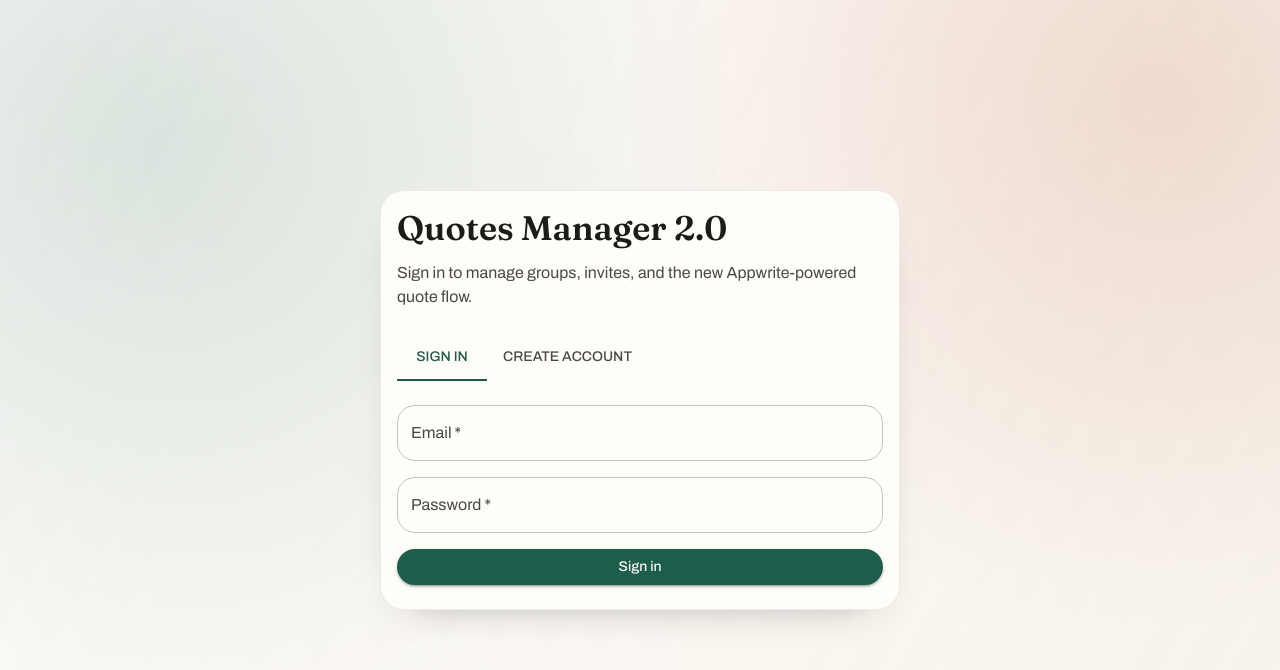
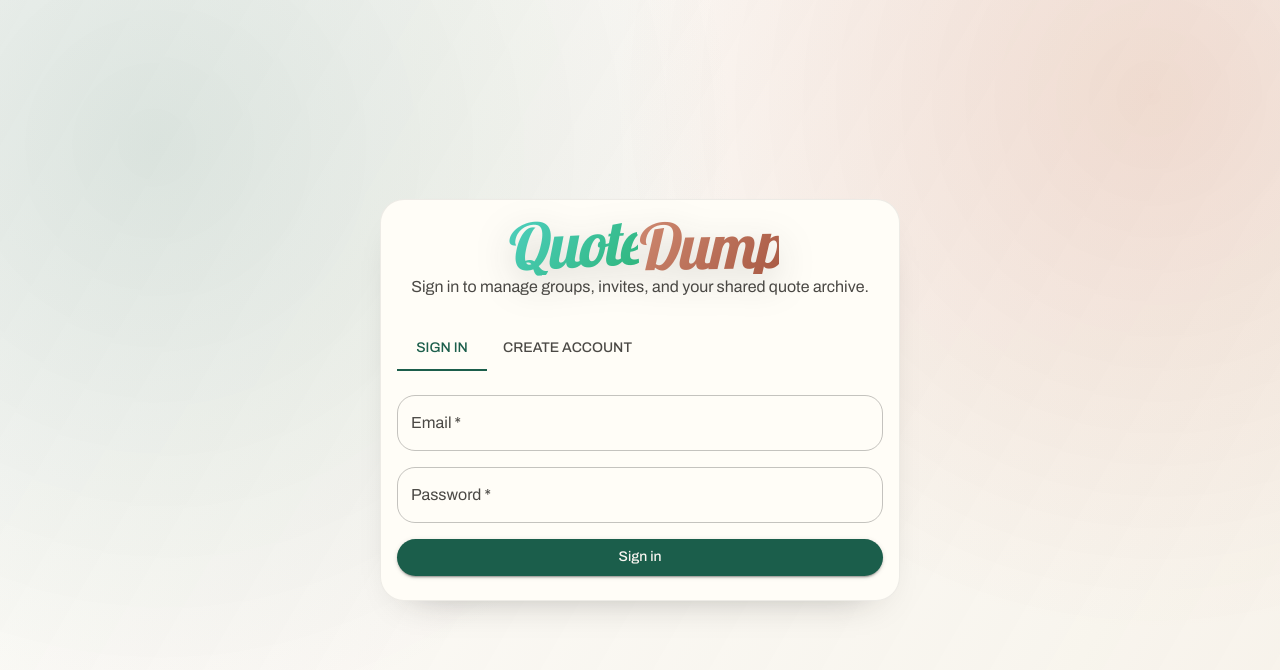
Before and after one commit to GeddesWorks/quotes, a React (Vite) app in the folder QuotesManager/: page /auth in a window 1280 px wide. Shown: the top 670 px of the page. Built offline with nearby package versions, Linux system fonts and the light colour scheme; no server answers.

Commit message:
Fix UI bugs

```diff
--- a/QuotesManager/index.html
+++ b/QuotesManager/index.html
@@ -3,11 +3,11 @@
 
 <head>
   <meta charset="UTF-8" />
-  <link rel="icon" type="image/ico" href="/GeddesWorksCutout.ico" />
+  <link rel="icon" type="image/svg+xml" href="/quotedump-mark.svg" />
   <link rel="preconnect" href="https://fonts.googleapis.com" />
   <link rel="preconnect" href="https://fonts.gstatic.com" crossorigin />
   <link
-    href="https://fonts.googleapis.com/css2?family=Archivo:wght@400;500;600&family=Fraunces:wght@500;600;700&display=swap"
+    href="https://fonts.googleapis.com/css2?family=Archivo:wght@400;500;600&family=Fraunces:wght@500;600;700&family=Lobster+Two:wght@700&display=swap"
     rel="stylesheet"
   />
   <meta name="viewport" content="width=device-width, initial-scale=1.0" />
@@ -28,7 +28,7 @@
       }
     })();
   </script>
-  <title>Quotes Manager</title>
+  <title>QuoteDump</title>
 </head>
 
 <body>
--- a/QuotesManager/package.json
+++ b/QuotesManager/package.json
@@ -1,5 +1,5 @@
 {
-  "name": "quotesmanager",
+  "name": "quotedump",
   "private": true,
   "version": "0.0.0",
   "type": "module",
--- a/QuotesManager/scripts/appwrite-function-deploy.mjs
+++ b/QuotesManager/scripts/appwrite-function-deploy.mjs
@@ -6,7 +6,7 @@ const endpoint = (process.env.APPWRITE_ENDPOINT || "https://sfo.cloud.appwrite.i
 const projectId = process.env.APPWRITE_PROJECT_ID || "69876eae003275d80ff8";
 const apiKey = process.env.APPWRITE_API_KEY;
 const functionId = process.env.APPWRITE_FUNCTION_ID || "qm_api";
-const functionName = process.env.APPWRITE_FUNCTION_NAME || "Quotes Manager API";
+const functionName = process.env.APPWRITE_FUNCTION_NAME || "QuoteDump API";
 const runtime = process.env.APPWRITE_FUNCTION_RUNTIME || "node-18.0";
 const entrypoint = process.env.APPWRITE_FUNCTION_ENTRYPOINT || "index.js";
 const sourceDir = process.env.APPWRITE_FUNCTION_SOURCE || path.resolve("appwrite", "functions", "qm-api");
--- a/QuotesManager/scripts/appwrite-setup.mjs
+++ b/QuotesManager/scripts/appwrite-setup.mjs
@@ -58,7 +58,7 @@ const ensureDatabase = async () => {
   }
 
   try {
-    await request("POST", "/databases", { databaseId, name: "Quotes Manager v2" });
+    await request("POST", "/databases", { databaseId, name: "QuoteDump" });
     console.log(`Created database ${databaseId}`);
   } catch (err) {
     if (err.status === 409) {
--- a/QuotesManager/src/components/AppShell.tsx
+++ b/QuotesManager/src/components/AppShell.tsx
@@ -7,32 +7,33 @@ import {
     DialogContent,
     DialogTitle,
     Divider,
+    Drawer,
     FormControl,
     IconButton,
     InputLabel,
     List,
     ListItemButton,
     ListItemText,
-    Drawer,
     MenuItem,
     Select,
     Stack,
+    TextField,
     Toolbar,
-    TextField,
     Typography,
     useMediaQuery
 } from "@mui/material";
 import { alpha, useTheme } from "@mui/material/styles";
+import CloseIcon from "@mui/icons-material/Close";
+import MenuIcon from "@mui/icons-material/Menu";
 import { useState } from "react";
 import { Link as RouterLink, Outlet, useLocation } from "react-router-dom";
-import CloseIcon from "@mui/icons-material/Close";
-import MenuIcon from "@mui/icons-material/Menu";
 import { useAuth } from "../contexts/AuthContext";
 import { useGroups } from "../contexts/GroupContext";
 import { useThemeMode } from "../contexts/ThemeModeContext";
 import { joinGroupByCode } from "../util/appwriteApi";
 import ActionButton from "./ActionButton";
 import CreateGroupDialog from "./CreateGroupDialog";
+import QuoteDumpLogo from "./QuoteDumpLogo";
 
 const AppShell = () => {
     const theme = useTheme();
@@ -125,22 +126,29 @@ const AppShell = () => {
                                     flex: 1,
                                     minWidth: 0,
                                     display: "flex",
-                                    alignItems: "baseline",
-                                    flexWrap: "wrap",
-                                    columnGap: 1,
-                                    rowGap: 0.5
+                                    alignItems: "center",
+                                    gap: 1.5
                                 }}
                             >
-                                <Typography
-                                    variant="h6"
-                                    sx={{ fontWeight: 700, color: "text.primary", whiteSpace: "nowrap" }}
+                                <Box
+                                    component={RouterLink}
+                                    to="/"
+                                    aria-label="QuoteDump home"
+                                    sx={{ display: "inline-flex", textDecoration: "none", flexShrink: 0 }}
                                 >
-                                    Quotes Manager
-                                </Typography>
+                                    <QuoteDumpLogo size={34} />
+                                </Box>
                                 <Typography
                                     variant="body2"
                                     color="text.secondary"
-                                    sx={{ marginLeft: "auto", textAlign: "right", fontWeight: 600 }}
+                                    sx={{
+                                        marginLeft: "auto",
+                                        textAlign: "right",
+                                        fontWeight: 600,
+                                        overflow: "hidden",
+                                        textOverflow: "ellipsis",
+                                        whiteSpace: "nowrap"
+                                    }}
                                 >
                                     {activeGroupName}
                                 </Typography>
@@ -148,10 +156,15 @@ const AppShell = () => {
                         </>
                     ) : (
                         <>
-                            <Stack direction="row" spacing={2} alignItems="center" flexWrap="wrap">
-                                <Typography variant="h6" sx={{ fontWeight: 700, color: "text.primary" }}>
-                                    Quotes Manager
-                                </Typography>
+                            <Stack direction="row" spacing={2.5} alignItems="center" flexWrap="wrap">
+                                <Box
+                                    component={RouterLink}
+                                    to="/"
+                                    aria-label="QuoteDump home"
+                                    sx={{ display: "inline-flex", textDecoration: "none" }}
+                                >
+                                    <QuoteDumpLogo size={40} />
+                                </Box>
                                 <Stack direction="row" spacing={1}>
                                     <Button
                                         component={RouterLink}
@@ -252,9 +265,15 @@ const AppShell = () => {
             >
                 <Box sx={{ p: 2, display: "flex", flexDirection: "column", gap: 2 }}>
                     <Stack direction="row" alignItems="center" justifyContent="space-between">
-                        <Typography variant="h6" sx={{ fontWeight: 700 }}>
-                            Menu
-                        </Typography>
+                        <Box
+                            component={RouterLink}
+                            to="/"
+                            aria-label="QuoteDump home"
+                            onClick={() => setNavOpen(false)}
+                            sx={{ display: "inline-flex", textDecoration: "none" }}
+                        >
+                            <QuoteDumpLogo size={34} />
+                        </Box>
                         <IconButton aria-label="Close navigation menu" onClick={() => setNavOpen(false)}>
                             <CloseIcon />
                         </IconButton>
@@ -411,7 +430,7 @@ const AppShell = () => {
                 </DialogActions>
             </Dialog>
             <Dialog open={installOpen} onClose={() => setInstallOpen(false)} maxWidth="sm" fullWidth>
-                <DialogTitle>Add Quotes Manager to your home screen</DialogTitle>
+                <DialogTitle>Add QuoteDump to your home screen</DialogTitle>
                 <DialogContent>
                     <Stack spacing={2} marginTop={1}>
                         {isIOS && (
@@ -424,10 +443,10 @@ const AppShell = () => {
                                     2. Tap the Share button (square with an up arrow).
                                 </Typography>
                                 <Typography variant="body2" color="text.secondary">
-                                    3. Choose “Add to Home Screen”.
+                                    3. Choose "Add to Home Screen".
                                 </Typography>
                                 <Typography variant="body2" color="text.secondary">
-                                    4. Rename if you want, then tap “Add”.
+                                    4. Rename it if you want, then tap "Add".
                                 </Typography>
                             </>
                         )}
@@ -438,7 +457,7 @@ const AppShell = () => {
                                     1. Tap the menu (three dots).
                                 </Typography>
                                 <Typography variant="body2" color="text.secondary">
-                                    2. Tap “Add to Home screen” or “Install app”.
+                                    2. Tap "Add to Home screen" or "Install app".
                                 </Typography>
                                 <Typography variant="body2" color="text.secondary">
                                     3. Confirm to add it.
@@ -449,7 +468,7 @@ const AppShell = () => {
                             <>
                                 <Typography variant="subtitle1">Mobile browser</Typography>
                                 <Typography variant="body2" color="text.secondary">
-                                    Open the browser menu or share menu and choose “Add to Home screen”.
+                                    Open the browser menu or share menu and choose "Add to Home screen".
                                 </Typography>
                             </>
                         )}
--- /dev/null
+++ b/QuotesManager/src/components/QuoteDumpLogo.tsx
@@ -0,0 +1,60 @@
+import { Box } from "@mui/material";
+import type { SxProps, Theme } from "@mui/material/styles";
+
+type QuoteDumpLogoProps = {
+    size?: number | string;
+    sx?: SxProps<Theme>;
+};
+
+const QuoteDumpLogo = ({ size = 48, sx }: QuoteDumpLogoProps) => (
+    <Box
+        component="span"
+        aria-label="QuoteDump"
+        sx={{
+            display: "inline-flex",
+            alignItems: "baseline",
+            whiteSpace: "nowrap",
+            fontFamily: "\"Lobster Two\", \"Fraunces\", serif",
+            fontWeight: 700,
+            fontStyle: "italic",
+            fontSize: typeof size === "number" ? `${size}px` : size,
+            letterSpacing: "-0.03em",
+            lineHeight: 0.9,
+            userSelect: "none",
+            filter: "drop-shadow(0 10px 18px rgba(28, 27, 25, 0.18))",
+            ...sx
+        }}
+    >
+        <Box
+            component="span"
+            sx={{
+                display: "inline-block",
+                backgroundImage: "linear-gradient(135deg, #4FD0C1 0%, #2FB67D 100%)",
+                backgroundClip: "text",
+                WebkitBackgroundClip: "text",
+                color: "transparent",
+                WebkitTextFillColor: "transparent",
+                transform: "rotate(-3deg)"
+            }}
+        >
+            Quote
+        </Box>
+        <Box
+            component="span"
+            sx={{
+                display: "inline-block",
+                marginLeft: "-0.1em",
+                backgroundImage: "linear-gradient(135deg, #D08B72 0%, #A95A44 100%)",
+                backgroundClip: "text",
+                WebkitBackgroundClip: "text",
+                color: "transparent",
+                WebkitTextFillColor: "transparent",
+                transform: "translateY(0.02em) rotate(-1deg)"
+            }}
+        >
+            Dump
+        </Box>
+    </Box>
+);
+
+export default QuoteDumpLogo;
--- a/QuotesManager/src/pages/AuthPage.tsx
+++ b/QuotesManager/src/pages/AuthPage.tsx
@@ -12,6 +12,7 @@ import {
 } from "@mui/material";
 import { useEffect, useState } from "react";
 import { useNavigate, useSearchParams } from "react-router-dom";
+import QuoteDumpLogo from "../components/QuoteDumpLogo";
 import { useAuth } from "../contexts/AuthContext";
 import { setPendingInviteCode } from "../contexts/GroupContext";
 
@@ -57,12 +58,10 @@ const AuthPage = () => {
             <Card sx={{ maxWidth: 520, width: "100%" }} className="page">
                 <CardContent>
                     <Stack spacing={3}>
-                        <Box>
-                            <Typography variant="h4" gutterBottom>
-                                Quotes Manager 2.0
-                            </Typography>
+                        <Box textAlign="center">
+                            <QuoteDumpLogo size={64} />
                             <Typography variant="body1" color="text.secondary">
-                                Sign in to manage groups, invites, and the new Appwrite-powered quote flow.
+                                Sign in to manage groups, invites, and your shared quote archive.
                             </Typography>
                         </Box>
                         <Tabs
```
Also changed, not shown: QuotesManager/src/pages/HomePage.tsx (+14 -2 lines), QuotesManager/public/quotedump-mark.svg (added), 1 other file (tests, documents, lock files or other folders).
